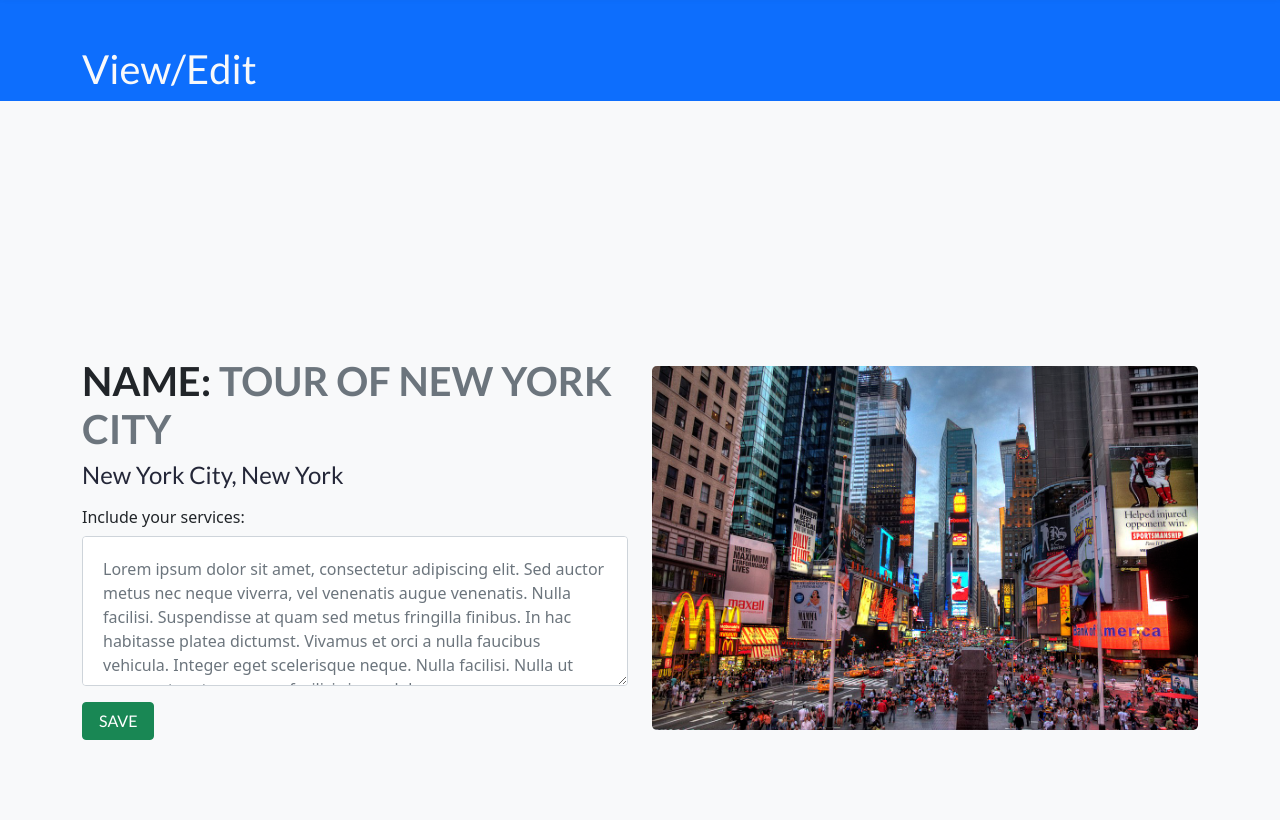
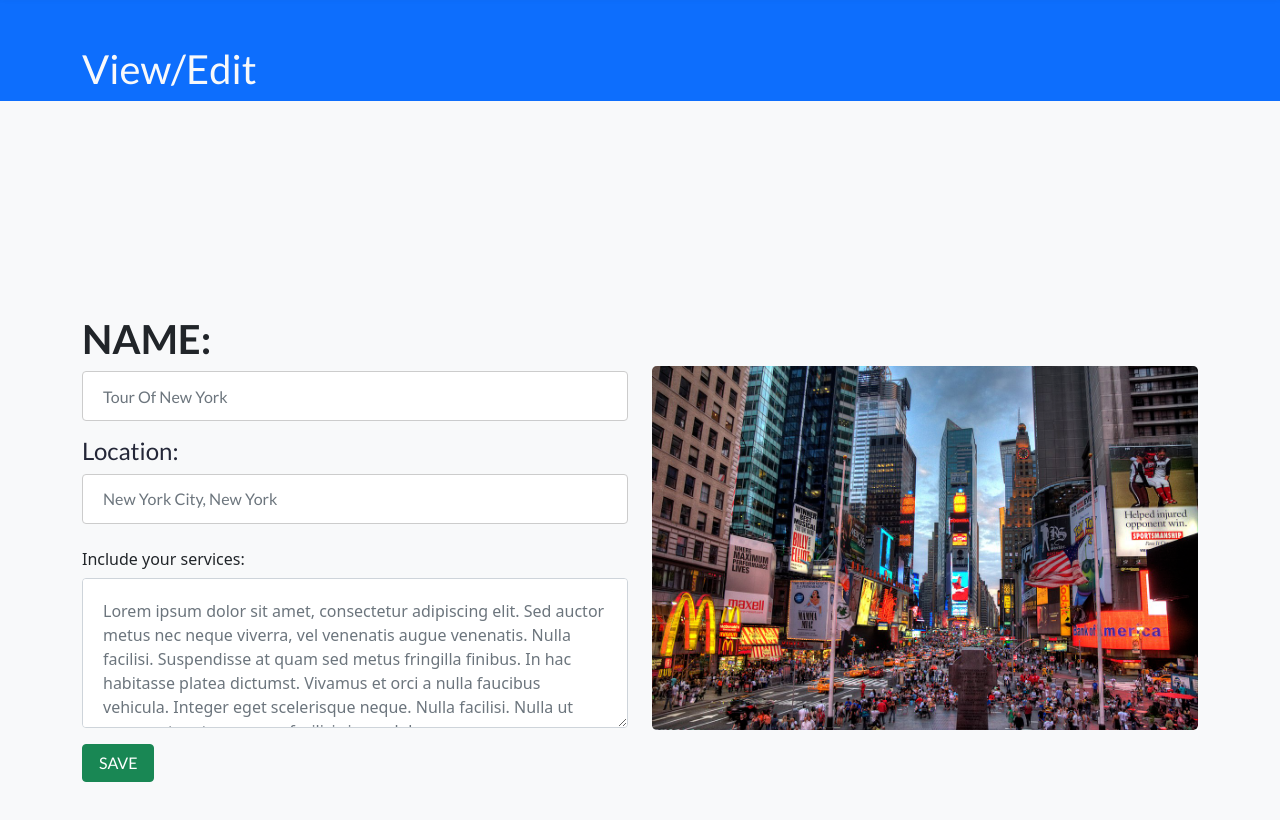
Before and after one commit to Marcust64/340-prototype, a website: page PickanGo-bootstrap-main/theme/views.html in a window 1280 px wide. Shown: the part 62-882 px from the top of the page. Drawn offline with Linux system fonts and the light colour scheme; files whose address does not match are found by name.

Commit message:
Updated to be able to change Name and Location

```diff
--- a/PickanGo-bootstrap-main/theme/views.html
+++ b/PickanGo-bootstrap-main/theme/views.html
@@ -91,8 +91,8 @@
             </div>
             <div class="col-md-6 mt-5 mt-md-0 order-md-first">
                <div class="home-text">
-                  <h1 class="text-dark text-uppercase fs-1 fw-bold">Name: <span class="text-secondary text-uppercase fs-1 fw-bold">Tour of New York City</span></h1>
-                  <h2 class="fs-4">New York City, New York</h2>
+                  <h1 class="text-dark text-uppercase fs-1 fw-bold">Name: <input type="text" class="form-control" id="pkgname" placeholder="Tour Of New York"/></h1>
+                  <h2 class="fs-4">Location: <input type="text" class="form-control" id="pkgname" placeholder="New York City, New York"/></h2>
                   <label for="pkgname" class="col-form-label">
                     Include your services:
                   </label>
```
